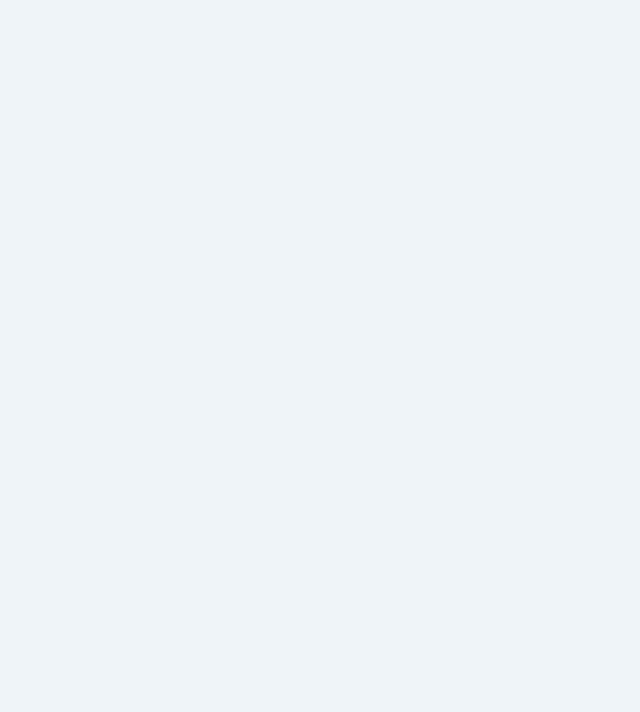
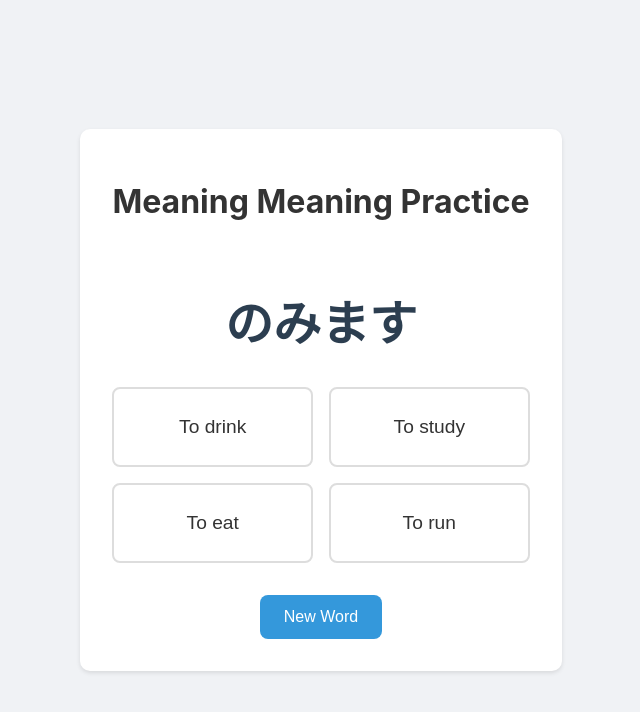
Before and after one commit to DanteB918/japanese-practice, a React (Create React App) app: page /meaning-practice/1 in a window 1280 px wide. Before the commit this address had no page. Shown: the top 712 px of the page, without its empty margins (319-959 px from the left). Built offline with nearby package versions, Linux system fonts and the light colour scheme.

Commit message:
Add meaning practice

```diff
--- a/src/App.css
+++ b/src/App.css
@@ -272,3 +272,58 @@ button:hover {
   border-color: #e74c3c;
   background-color: rgba(231, 76, 60, 0.1);
 }
+
+.meaning-practice {
+  display: flex;
+  flex-direction: column;
+  align-items: center;
+  padding: 2rem;
+}
+
+.options-container {
+  display: grid;
+  grid-template-columns: repeat(2, 1fr);
+  gap: 1rem;
+  margin: 2rem 0;
+  width: 100%;
+  max-width: 600px;
+}
+
+.options-container button {
+  padding: 1rem;
+  font-size: 1.2rem;
+  border: 2px solid #ddd;
+  border-radius: 8px;
+  background-color: white;
+  color: #333;
+  cursor: pointer;
+  transition: all 0.3s ease;
+  min-height: 80px;
+  display: flex;
+  align-items: center;
+  justify-content: center;
+  text-align: center;
+  word-break: break-word;
+}
+
+.options-container button:hover:not(:disabled) {
+  background-color: #f5f5f5;
+  transform: translateY(-2px);
+}
+
+.options-container button:disabled {
+  cursor: not-allowed;
+  opacity: 0.7;
+}
+
+.options-container button.correct {
+  border-color: #4CAF50;
+  background-color: rgba(76, 175, 80, 0.1);
+  color: #2e7d32;
+}
+
+.options-container button.incorrect {
+  border-color: #e74c3c;
+  background-color: rgba(231, 76, 60, 0.1);
+  color: #c0392b;
+}
--- a/src/App.js
+++ b/src/App.js
@@ -3,6 +3,8 @@ import { BrowserRouter as Router, Routes, Route, Link } from 'react-router-dom';
 import ReadingPractice from './components/ReadingPractice';
 import ReadingSelection from './components/ReadingSelection';
 import KanjiCharacterPractice from './components/KanjiCharacterPractice';
+import MeaningPractice from './components/MeaningPractice';
+import MeaningSelection from './components/MeaningSelection';
 import './App.css';
 
 function Home() {
@@ -12,6 +14,9 @@ function Home() {
       <div className="practice-options">
         <Link to="/reading-practice" className="practice-button">
           Reading Practice
+        </Link>
+        <Link to="/meaning-practice" className="practice-button">
+          Meaning Practice
         </Link>
       </div>
     </div>
@@ -27,6 +32,8 @@ function App() {
           <Route path="/reading-practice" element={<ReadingSelection />} />
           <Route path="/reading-practice/kanji-chars" element={<KanjiCharacterPractice />} />
           <Route path="/reading-practice/:system" element={<ReadingPractice />} />
+          <Route path="/meaning-practice" element={<MeaningSelection />} />
+          <Route path="/meaning-practice/:system" element={<MeaningPractice />} />
         </Routes>
       </div>
     </Router>
--- a/src/components/KanjiCharacterPractice.js
+++ b/src/components/KanjiCharacterPractice.js
@@ -1,5 +1,5 @@
 import React, { useState, useEffect } from 'react';
-import { kanjiCharacters } from '../data/words';
+import { kanjiCharacters } from '../data/reading';
 
 function KanjiCharacterPractice() {
 
--- /dev/null
+++ b/src/components/MeaningPractice.js
@@ -0,0 +1,143 @@
+import React, { useState, useEffect } from 'react';
+import { useParams } from 'react-router-dom';
+import { hiraganaMeanings, katakanaMeanings, kanjiWordMeanings, kanjiCharacterMeanings } from '../data/meaning';
+
+function MeaningPractice() {
+  const { system } = useParams();
+
+  const getMeaningList = () => {
+    switch (system) {
+      case 'hiragana':
+        return hiraganaMeanings;
+      case 'katakana':
+        return katakanaMeanings;
+      case 'kanji-words':
+        return kanjiWordMeanings;
+      case 'kanji-chars':
+        return kanjiCharacterMeanings;
+      default:
+        return hiraganaMeanings;
+    }
+  };
+
+  const getRandomItem = (meaningList) => {
+    const randomIndex = Math.floor(Math.random() * meaningList.length);
+    return meaningList[randomIndex];
+  };
+
+  const shuffleArray = (array) => {
+    const shuffled = [...array];
+    for (let i = shuffled.length - 1; i > 0; i--) {
+      const j = Math.floor(Math.random() * (i + 1));
+      [shuffled[i], shuffled[j]] = [shuffled[j], shuffled[i]];
+    }
+    return shuffled;
+  };
+
+  const initialMeaningList = getMeaningList();
+  const initialItem = getRandomItem(initialMeaningList);
+  const [currentItem, setCurrentItem] = useState(initialItem);
+  const [options, setOptions] = useState([]);
+  const [isCorrect, setIsCorrect] = useState(null);
+  const [showingAnswers, setShowingAnswers] = useState(false);
+
+  const getSystemTitle = () => {
+    switch (system) {
+      case 'hiragana':
+        return 'Hiragana';
+      case 'katakana':
+        return 'Katakana';
+      case 'kanji-words':
+        return 'Kanji Words';
+      case 'kanji-chars':
+        return 'Kanji Characters';
+      default:
+        return 'Meaning';
+    }
+  };
+
+  const generateOptions = (item) => {
+    const allOptions = [item.meaning, ...item.distractors];
+    return shuffleArray(allOptions);
+  };
+
+  useEffect(() => {
+    const meaningList = getMeaningList();
+    const item = getRandomItem(meaningList);
+    setCurrentItem(item);
+    setOptions(generateOptions(item));
+    setIsCorrect(null);
+    setShowingAnswers(false);
+  }, [system]);
+
+  const handleOptionClick = (selectedOption) => {
+    if (showingAnswers) return;
+
+    const correct = selectedOption === currentItem.meaning;
+    setIsCorrect(correct);
+    setShowingAnswers(true);
+
+    setTimeout(() => {
+      const meaningList = getMeaningList();
+      const item = getRandomItem(meaningList);
+      setCurrentItem(item);
+      setOptions(generateOptions(item));
+      setIsCorrect(null);
+      setShowingAnswers(false);
+    }, 1500);
+  };
+
+  const getNewWord = () => {
+    setShowingAnswers(true);
+
+    setTimeout(() => {
+      const meaningList = getMeaningList();
+      const item = getRandomItem(meaningList);
+      setCurrentItem(item);
+      setOptions(generateOptions(item));
+      setIsCorrect(null);
+      setShowingAnswers(false);
+    }, 1500);
+  };
+
+  return (
+    <div className="meaning-practice">
+      <div className="container">
+        <div className="header">
+          <h1>{getSystemTitle()} Meaning Practice</h1>
+        </div>
+        <div className="word-display">
+          <h2>{system === 'kanji-chars' ? currentItem.kanji : currentItem.word}</h2>
+        </div>
+        <div className="options-container">
+          {options.map((option, index) => (
+            <button
+              key={index}
+              onClick={() => handleOptionClick(option)}
+              disabled={showingAnswers}
+              className={
+                showingAnswers
+                  ? option === currentItem.meaning
+                    ? 'correct'
+                    : 'incorrect'
+                  : ''
+              }
+            >
+              {option}
+            </button>
+          ))}
+        </div>
+        {isCorrect !== null && (
+          <div className="feedback">
+            {isCorrect ? 'Correct!' : 'Try again!'}
+          </div>
+        )}
+        <button onClick={getNewWord} disabled={showingAnswers}>
+          New Word
+        </button>
+      </div>
+    </div>
+  );
+}
+
+export default MeaningPractice;
--- /dev/null
+++ b/src/components/MeaningSelection.js
@@ -0,0 +1,26 @@
+import React from 'react';
+import { Link } from 'react-router-dom';
+
+function MeaningSelection() {
+  return (
+    <div className="reading-selection">
+      <h1>Choose Writing System for Meaning Practice</h1>
+      <div className="selection-options">
+        <Link to="/meaning-practice/hiragana" className="selection-button">
+          Hiragana Practice
+        </Link>
+        <Link to="/meaning-practice/katakana" className="selection-button">
+          Katakana Practice
+        </Link>
+        <Link to="/meaning-practice/kanji-words" className="selection-button">
+          Kanji Words Practice
+        </Link>
+        <Link to="/meaning-practice/kanji-chars" className="selection-button">
+          Kanji Characters Practice
+        </Link>
+      </div>
+    </div>
+  );
+}
+
+export default MeaningSelection;
--- a/src/components/ReadingPractice.js
+++ b/src/components/ReadingPractice.js
@@ -1,6 +1,6 @@
 import React, { useState, useEffect } from 'react';
 import { useParams, Link } from 'react-router-dom';
-import { hiraganaWords, katakanaWords, kanjiWords } from '../data/words';
+import { hiraganaWords, katakanaWords, kanjiWords } from '../data/reading';
 
 function ReadingPractice() {
   const { system } = useParams();
--- /dev/null
+++ b/src/data/meaning.js
@@ -0,0 +1,111 @@
+export const hiraganaMeanings = [
+  {
+    word: 'ひらがな',
+    meaning: 'Hiragana',
+    distractors: ['Katakana', 'Kanji', 'Romaji']
+  },
+  {
+    word: 'やまと',
+    meaning: 'Ancient Japan',
+    distractors: ['Mountain', 'Ocean', 'Village']
+  },
+  {
+    word: 'とうきょう',
+    meaning: 'Tokyo',
+    distractors: ['Kyoto', 'Osaka', 'Hokkaido']
+  },
+  {
+    word: 'たべます',
+    meaning: 'To eat',
+    distractors: ['To drink', 'To sleep', 'To walk']
+  },
+  {
+    word: 'のみます',
+    meaning: 'To drink',
+    distractors: ['To eat', 'To run', 'To study']
+  }
+];
+
+export const katakanaMeanings = [
+  {
+    word: 'カタカナ',
+    meaning: 'Katakana',
+    distractors: ['Hiragana', 'Kanji', 'Romaji']
+  },
+  {
+    word: 'コーヒー',
+    meaning: 'Coffee',
+    distractors: ['Tea', 'Juice', 'Water']
+  },
+  {
+    word: 'パソコン',
+    meaning: 'Personal Computer',
+    distractors: ['Smartphone', 'Tablet', 'Television']
+  },
+  {
+    word: 'テレビ',
+    meaning: 'Television',
+    distractors: ['Radio', 'Computer', 'Phone']
+  },
+  {
+    word: 'スマホ',
+    meaning: 'Smartphone',
+    distractors: ['Computer', 'Tablet', 'Watch']
+  }
+];
+
+export const kanjiWordMeanings = [
+  {
+    word: '日本',
+    meaning: 'Japan',
+    distractors: ['China', 'Korea', 'Taiwan']
+  },
+  {
+    word: '学校',
+    meaning: 'School',
+    distractors: ['Library', 'Hospital', 'Office']
+  },
+  {
+    word: '電車',
+    meaning: 'Train',
+    distractors: ['Car', 'Bus', 'Bicycle']
+  },
+  {
+    word: '水曜日',
+    meaning: 'Wednesday',
+    distractors: ['Monday', 'Friday', 'Sunday']
+  },
+  {
+    word: '図書館',
+    meaning: 'Library',
+    distractors: ['School', 'Hospital', 'Museum']
+  }
+];
+
+export const kanjiCharacterMeanings = [
+  {
+    kanji: '日',
+    meaning: 'Sun, Day',
+    distractors: ['Moon, Month', 'Fire', 'Water']
+  },
+  {
+    kanji: '月',
+    meaning: 'Moon, Month',
+    distractors: ['Sun, Day', 'Star', 'Planet']
+  },
+  {
+    kanji: '火',
+    meaning: 'Fire',
+    distractors: ['Water', 'Earth', 'Wind']
+  },
+  {
+    kanji: '水',
+    meaning: 'Water',
+    distractors: ['Fire', 'Earth', 'Air']
+  },
+  {
+    kanji: '木',
+    meaning: 'Tree, Wood',
+    distractors: ['Stone', 'Metal', 'Earth']
+  }
+];
```
Also changed, not shown: src/data/reading.js (renamed from src/data/words.js).
